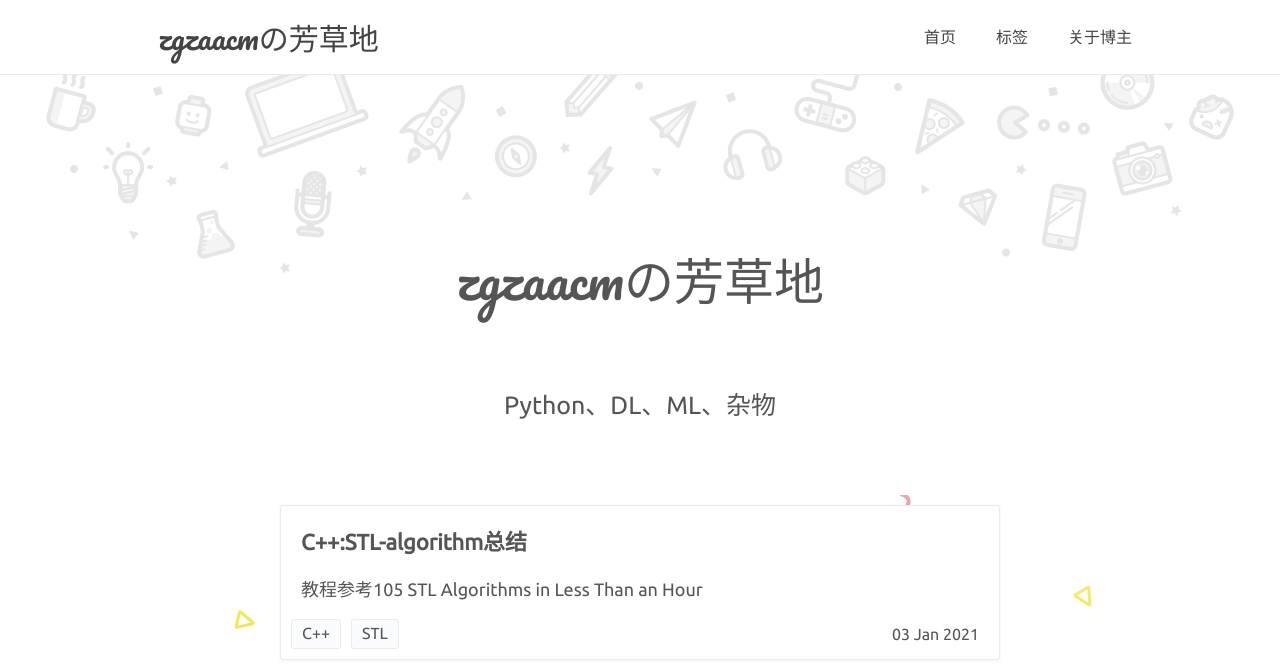
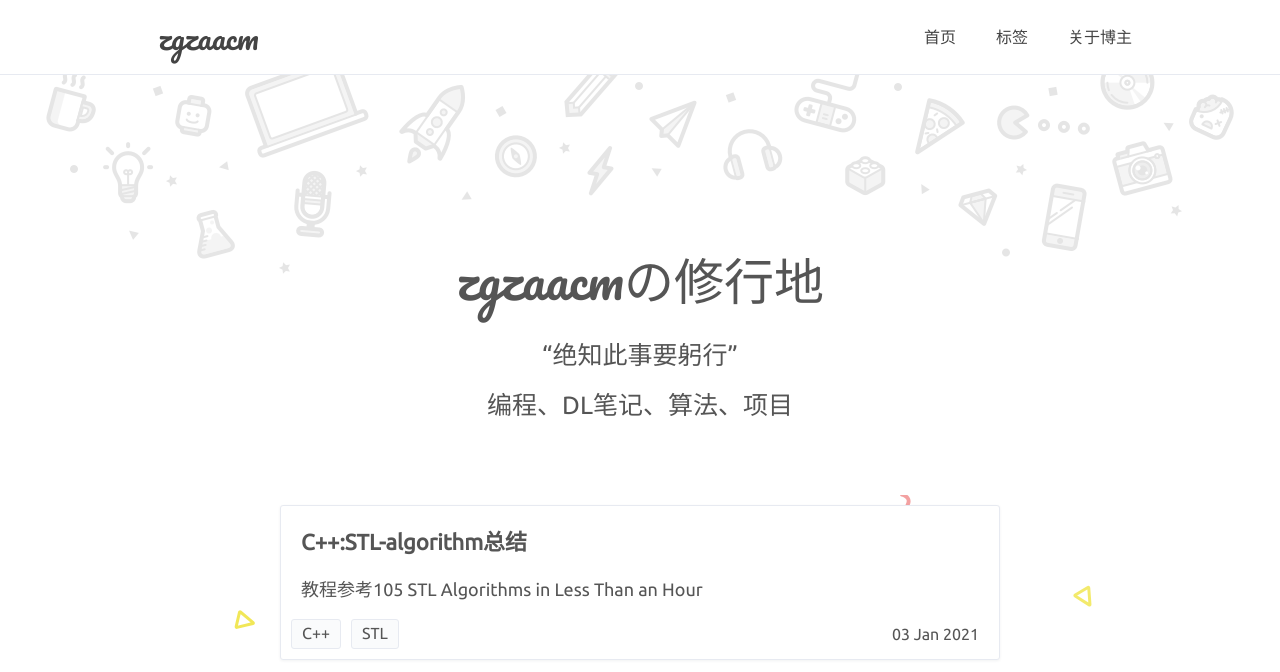
Before and after one commit to zgzaacm/zgzaacm.github.io, a Jekyll site: the page built from index.html, in a window 1280 px wide. Shown: the top 672 px of the page. Built offline with Jekyll 4.4.1, drawn with Linux system fonts in a browser that asks for light colours; comment, search, counter and statistics services are not loaded; some of the changed text lies outside the part shown.

Commit message:
change web name and description

```diff
--- a/_config.yml
+++ b/_config.yml
@@ -1,7 +1,7 @@
 # Site settings 配置站点
-title: 'zgzaacmの芳草地'
+title: 'zgzaacmの修行地'
 description: '绝知此事要躬行'
-keywords: 'Python、DL、算法、杂物'
+keywords: '编程、DL笔记、算法、项目'
 url: 'https://zgzaacm.github.io' # your host
 
 # nav 中文字符空格：&emsp;
@@ -16,8 +16,8 @@ nav: # 最佳体验 六个标签 且最好每个标签不超过4中文字
 author: true
 name: 'zgzaacm'
 NickName: ''
-webtitle: 'zgzaacmの芳草地'
-bio: '吃与编程'
+webtitle: 'zgzaacm'
+bio: '爱好吃与编程'
 about: true
 aboutyou: '2017-2021: 大连理工大学计算机科学与技术本科'
 portraits: '/assets/head.jpg' # your portraits image file path
--- a/_includes/header.html
+++ b/_includes/header.html
@@ -1,7 +1,7 @@
 <header id="index-header">
   <div class="top-center">
       <div class="logo">
-          <a href="{{ "/" | relative_url }}" title="国珍の小站">{{ site.webtitle }}</a>
+          <a href="{{ "/" | relative_url }}" title="zgzaacmの修行地">{{ site.webtitle }}</a>
       </div>
       <nav class="top-nav">
           <ul>
--- a/index.html
+++ b/index.html
@@ -1,9 +1,9 @@
 ---
 layout: default
 title: zgzaacm
-page-title: zgzaacmの芳草地
-home-title:
-description: Python、DL、ML、杂物
+page-title: zgzaacmの修行地
+home-title: “绝知此事要躬行”
+description: 编程、DL笔记、算法、项目
 ---
 
 {% include header.html %}
```
